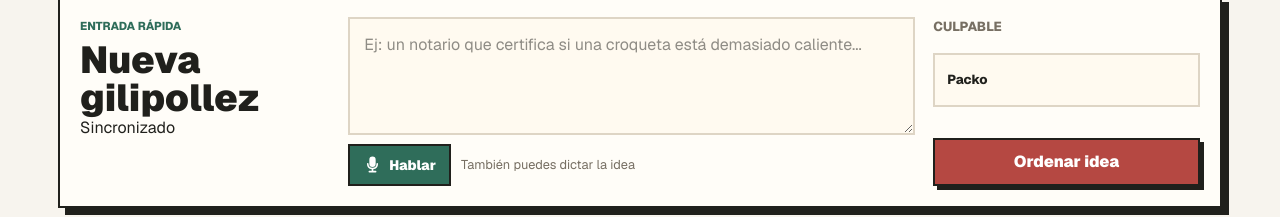
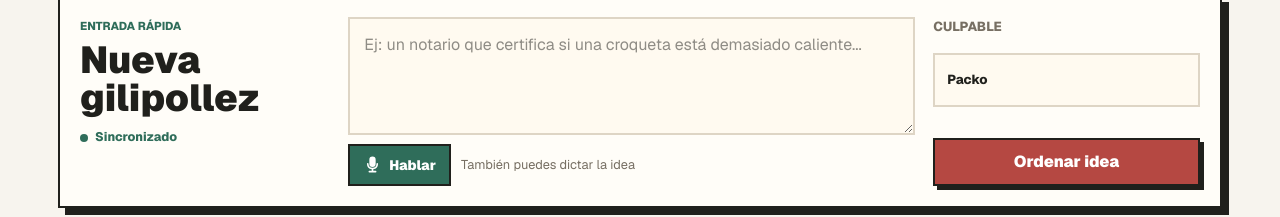
Before and after one commit to PackoJacko/manolisimo, a Next.js app: page / in a window 1280 px wide. Shown: the part 165-382 px from the top of the page. Built offline with nearby package versions, Linux system fonts and the light colour scheme; no server answers; the database is empty.

Commit message:
Mostrar estado de sincronización

```diff
--- a/app/globals.css
+++ b/app/globals.css
@@ -83,6 +83,27 @@ h1 {
 h2 {
   font-size: clamp(1.45rem, 3vw, 2.35rem);
   font-weight: 900;
+}
+
+.sync-status {
+  align-items: center;
+  color: var(--green);
+  display: flex;
+  font-size: 0.78rem;
+  font-weight: 800;
+  gap: 7px;
+  margin: 12px 0 0;
+}
+
+.sync-status span {
+  background: currentColor;
+  border-radius: 50%;
+  height: 8px;
+  width: 8px;
+}
+
+.sync-status.error {
+  color: var(--red);
 }
 
 .counter {
```
